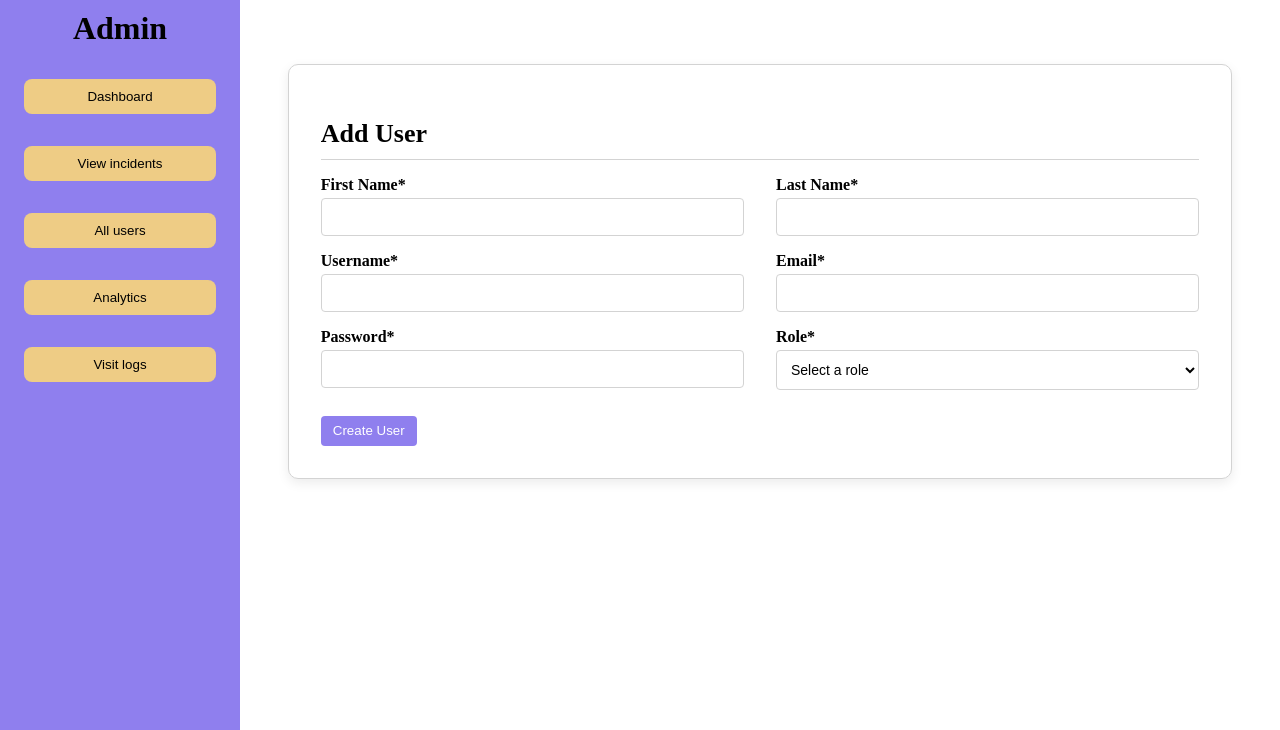
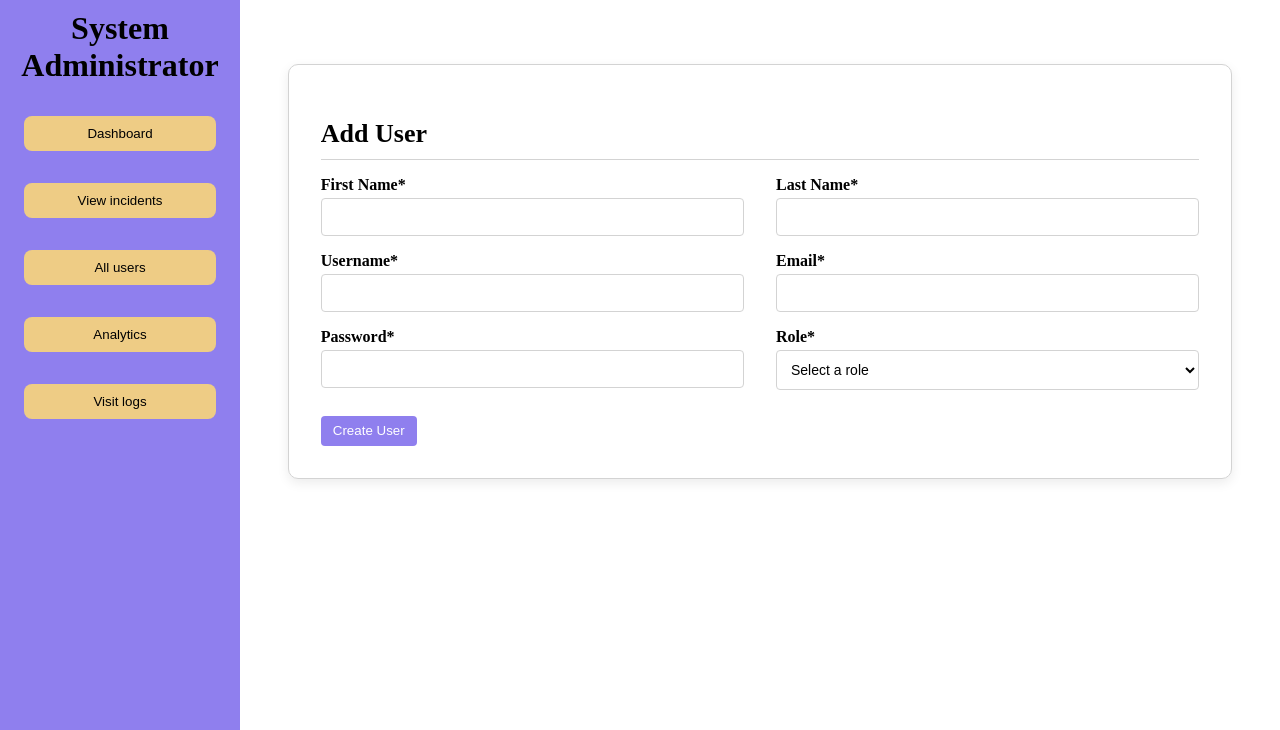
Before and after one commit to viktorabrahamsson1/projekt, a PHP site: page /pages/admin/add_user.php in a window 1280 px wide. Shown: the part 70-800 px from the top of the page. Run offline with PHP 8.4, Linux system fonts and the light colour scheme; the visitor is signed in with stand-in values (Sample User, id 1).

Commit message:
changed admin init credentials

```diff
--- a/css/main.css
+++ b/css/main.css
@@ -115,6 +115,7 @@ aside {
   margin-top: 10px;
   margin-bottom: 0;
   font-weight: bold;
+  text-align: center;
   font-size: 32px;
 }
 
--- a/includes/layout.php
+++ b/includes/layout.php
@@ -43,7 +43,7 @@ require_once "track_visit.php";
     if ($_SESSION["role"] === "reporter") {
       $buttons .= <<<HTML
         <div class="aside-button-container" id="reporter">
-          <p>Reporter</p>
+          <p>Incident Reporter</p>
             <button onclick="window.location.href='/main.php'">Dashboard</button>
           <button onclick="window.location.href='/pages/reporter/incident_form.php'">Report incident</button>
           <button>My incidents</button>
@@ -56,7 +56,7 @@ require_once "track_visit.php";
     if ($_SESSION["role"] === "responder") {
       $buttons .= <<<HTML
           <div class=" aside-button-container" id="responder">
-            <p>Responder</p>
+            <p>Incident Responder</p>
             <button onclick="window.location.href='/main.php'">Dashboard</button>
             <button>All indcidents</button>
             <button>Update status</button>
@@ -69,7 +69,7 @@ require_once "track_visit.php";
     if ($_SESSION["role"] === "admin") {
       $buttons .= <<<HTML
         <div class="aside-button-container" id="admin">
-            <p>Admin</p>
+            <p>System Administrator</p>
             <button onclick="window.location.href='/main.php'">Dashboard</button>
             <button onclick="window.location.href='/pages/admin/incidents.php'">View incidents</button>
           <button onclick="window.location.href='/pages/admin/allUsers.php'">All users</button>
--- a/sql/insert.sql
+++ b/sql/insert.sql
@@ -12,7 +12,7 @@ INSERT INTO role (role) VALUES
 
 INSERT INTO user (role_id, first_name, last_name, username, email, password_hash)
 VALUES
-(1, 'Admin', 'User', 'admin', 'admin@example.com',
+(1, 'Admin', 'User', 'administrator', 'admin@example.com',
 '$2y$12$x1tKvIviiwzX4nybv3/2I.0Wc64m4ayY.NYAzOMbADKVtSO3c0dnO'),
 (2, 'Responder', 'User', 'responder', 'responder@example.com',
 '$2y$12$fOcMvz4Tg/RONpswaQtacOFcJyMPVmhRqTWk9miPZhtsEHxlrtaHu'),
```
